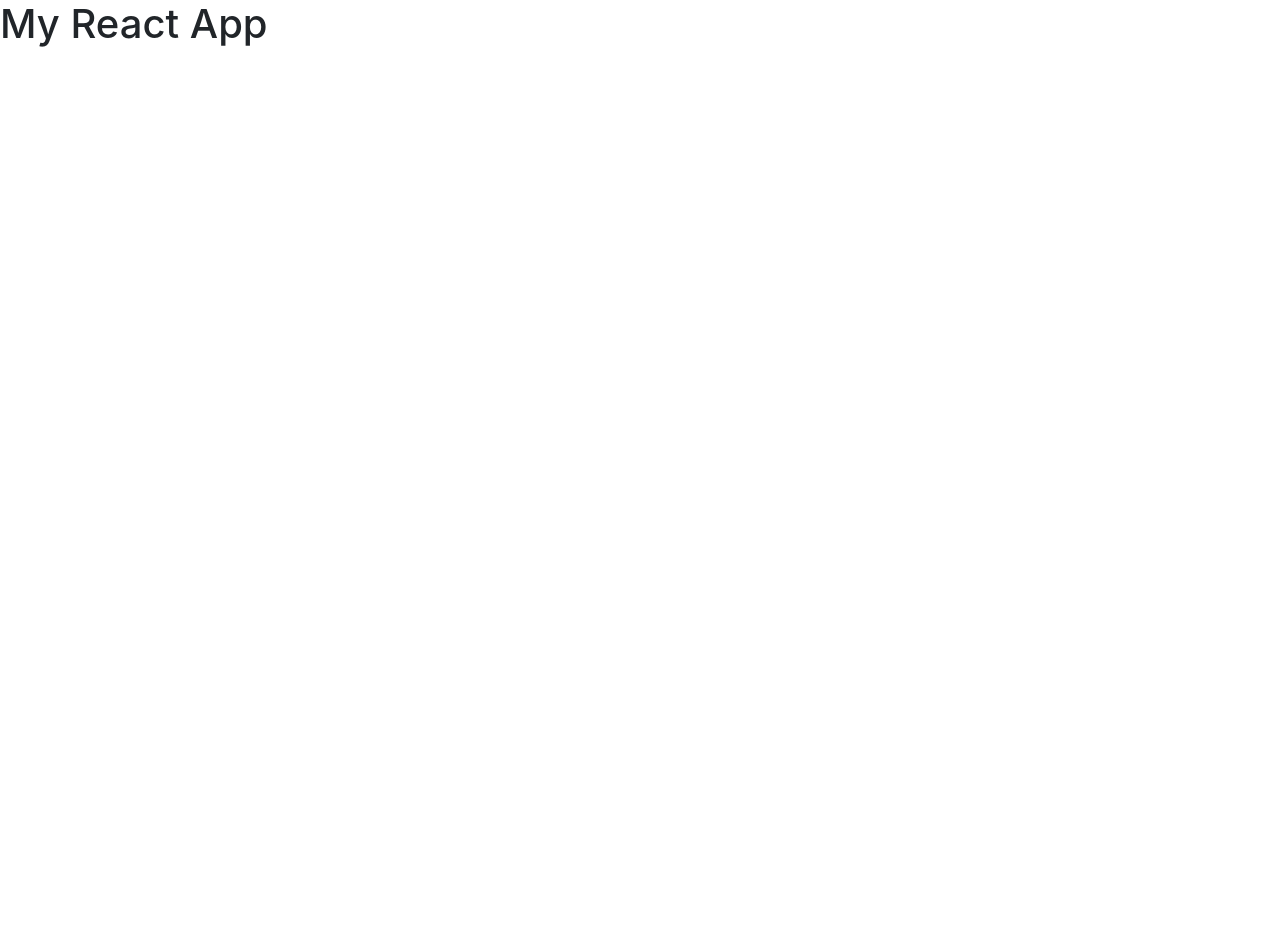
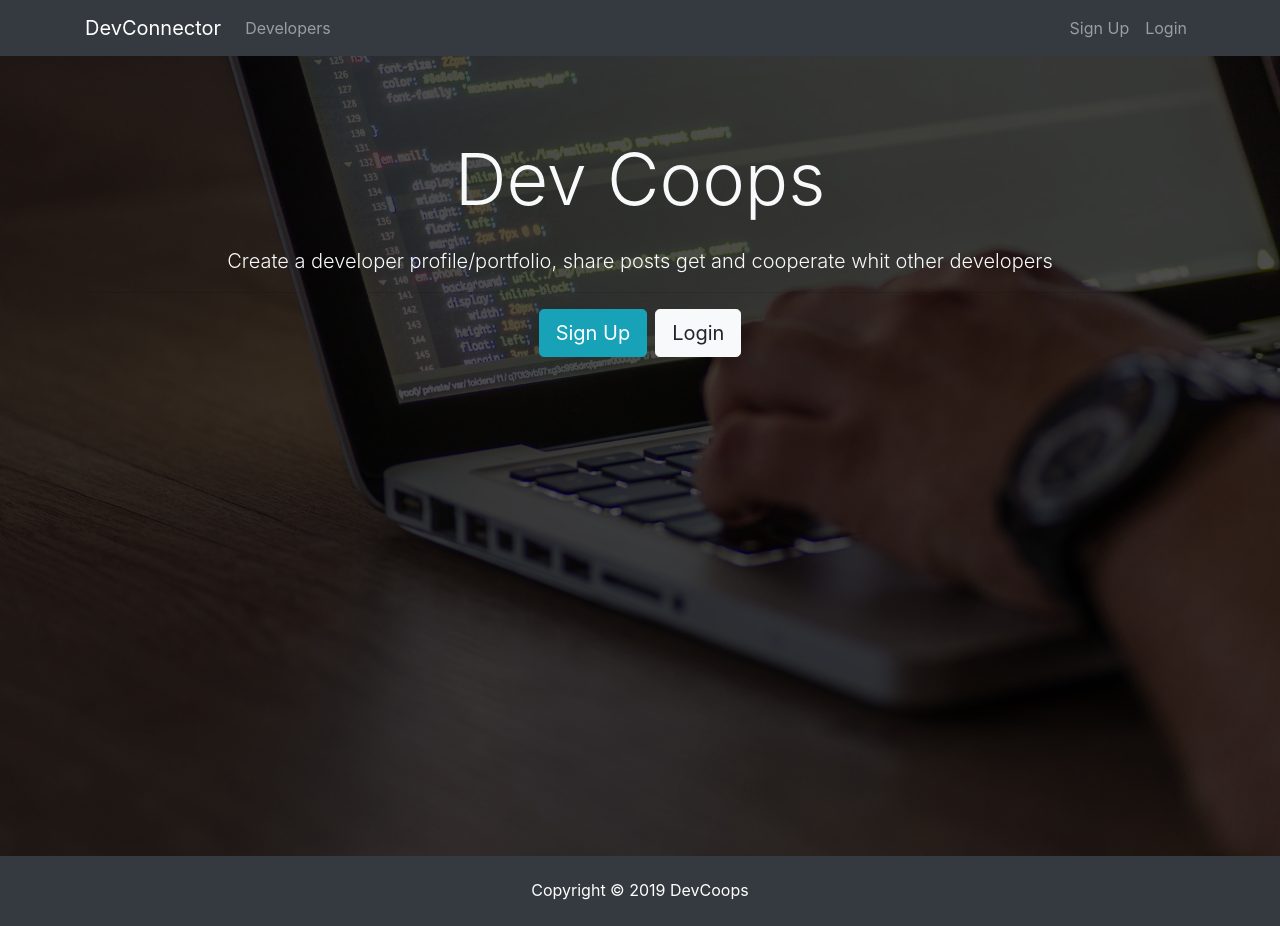
Before and after one commit to denis-tkachenko/DevCoops, a React (Create React App) app in the folder client/: page / in a window 1280 px wide. Before the commit the page ends 800 px from the top, so only its background shows below. Built offline with nearby package versions, Linux system fonts and the light colour scheme.

Commit message:
create react app

```diff
--- a/client/src/App.js
+++ b/client/src/App.js
@@ -1,11 +1,19 @@
-import React, { Component } from 'react';
-import './App.css';
+import React, { Component } from 'react'
+
+import Navbar from './components/layout/Navbar'
+import Landing from './components/layout/Lending'
+import Footer from './components/layout/Footer'
+
+import './App.css'
+
 
 class App extends Component {
   render() {
     return (
-      <div className="App">
-        <h1>My React App</h1>
+      <div className="AppClasses">
+        <Navbar />
+        <Landing />
+        <Footer />
       </div>
     );
   }
--- /dev/null
+++ b/client/src/components/layout/Footer.js
@@ -0,0 +1,9 @@
+import React from 'react'
+
+export default () => {
+  return (
+    <footer className="bg-dark text-white mt-5 p-4 text-center">
+      Copyright &copy; {new Date().getFullYear()} DevCoops
+    </footer>
+  )
+}
--- /dev/null
+++ b/client/src/components/layout/Lending.js
@@ -0,0 +1,26 @@
+import React, { Component } from 'react'
+
+class Landing extends Component {
+  render() {
+    return (
+      <div className="landing">
+        <div className="dark-overlay landing-inner text-light">
+          <div className="container">
+            <div className="row">
+              <div className="col-md-12 text-center">
+                <h1 className="display-3 mb-4">Dev Coops
+                </h1>
+                <p className="lead"> Create a developer profile/portfolio, share posts get and cooperate whit other developers</p>
+                <hr />
+                <a href="register.html" className="btn btn-lg btn-info mr-2">Sign Up</a>
+                <a href="login.html" className="btn btn-lg btn-light">Login</a>
+              </div>
+            </div>
+          </div>
+        </div>
+      </div>
+    )
+  }
+}
+
+export default Landing
--- /dev/null
+++ b/client/src/components/layout/Navbar.js
@@ -0,0 +1,36 @@
+import React, { Component } from 'react'
+
+class Navbar extends Component {
+  render () {
+    return (
+      <nav className="navbar navbar-expand-sm navbar-dark bg-dark mb-4">
+        <div className="container">
+          <a className="navbar-brand" href="landing.html">DevConnector</a>
+          <button className="navbar-toggler" type="button" data-toggle="collapse" data-target="#mobile-nav">
+            <span className="navbar-toggler-icon"></span>
+          </button>
+
+          <div className="collapse navbar-collapse" id="mobile-nav">
+            <ul className="navbar-nav mr-auto">
+              <li className="nav-item">
+                <a className="nav-link" href="profiles.html"> Developers
+                </a>
+              </li>
+            </ul>
+
+            <ul className="navbar-nav ml-auto">
+              <li className="nav-item">
+                <a className="nav-link" href="register.html">Sign Up</a>
+              </li>
+              <li className="nav-item">
+                <a className="nav-link" href="login.html">Login</a>
+              </li>
+            </ul>
+          </div>
+        </div>
+      </nav>
+    )
+  }
+}
+
+export default Navbar
```
Also changed, not shown: 1 other file (tests, documents, lock files or other folders).
